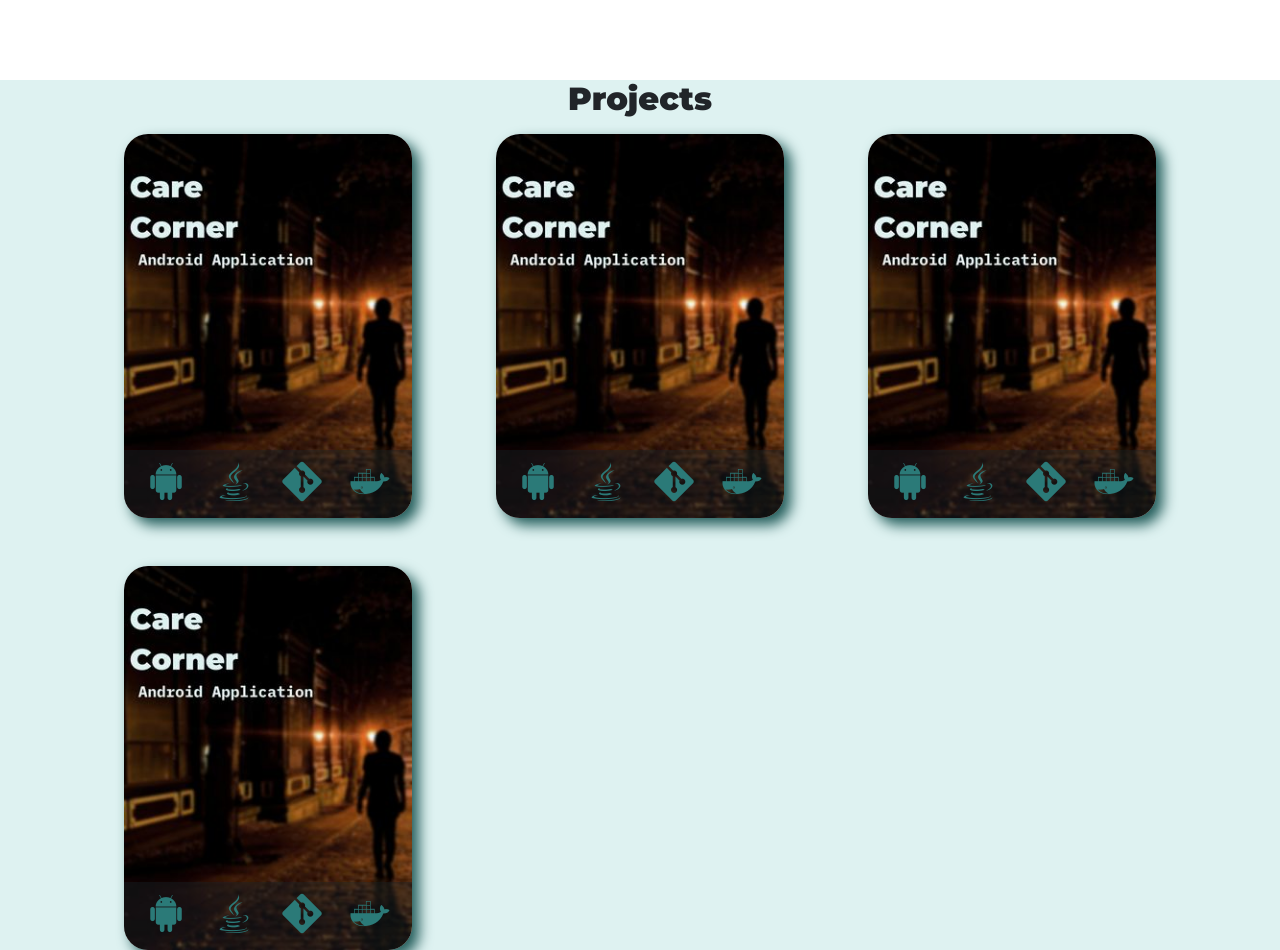
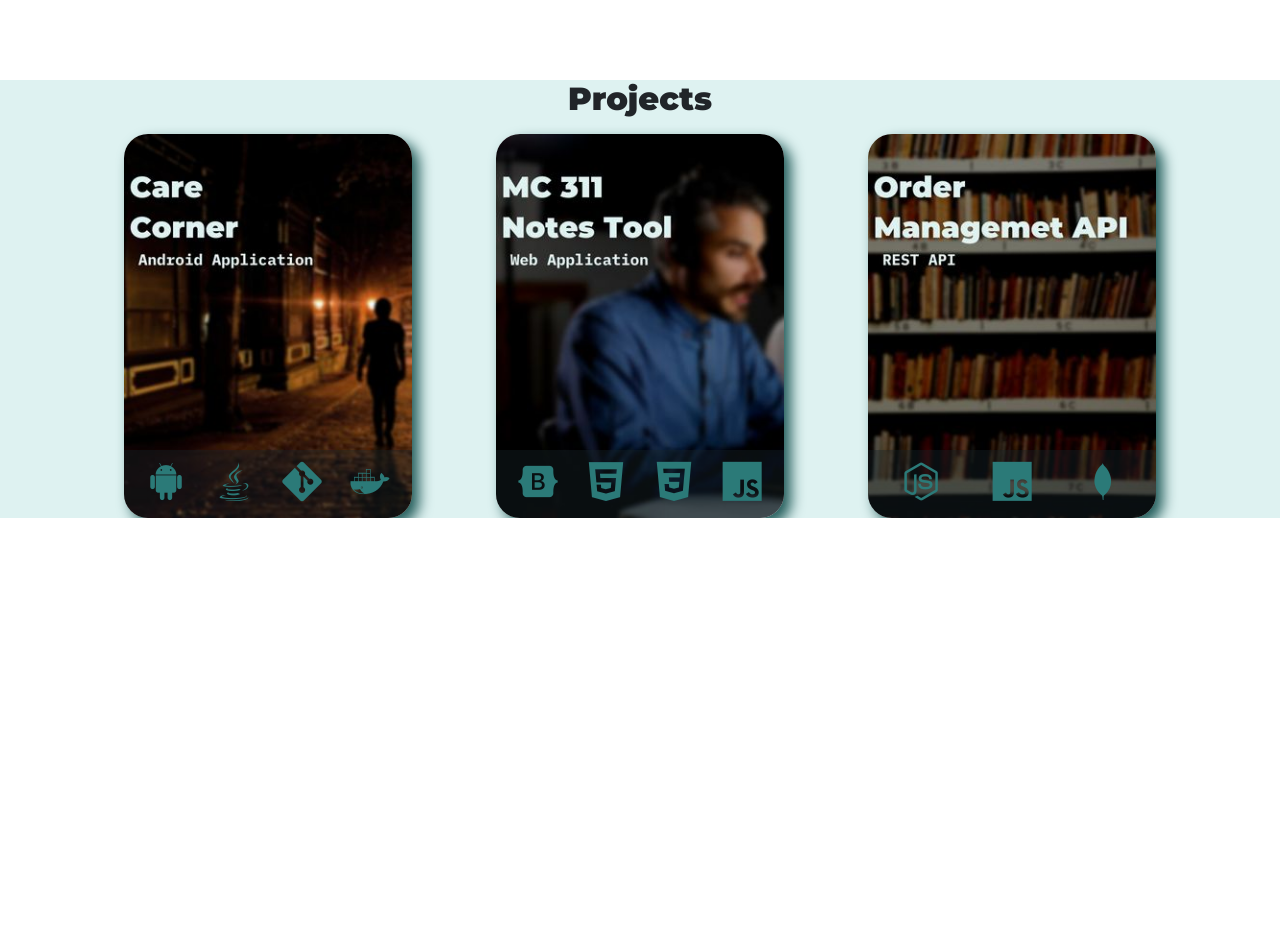
Before and after one commit to thorrellt/react-portfolio, a React (Vite) app: page / in a window 1280 px wide. Shown: the part 1200-2150 px from the top of the page. After the commit the page ends 1718 px from the top, so only its background shows below. Built offline with nearby package versions, Linux system fonts and the light colour scheme.

Commit message:
abstacted out card data

```diff
--- a/src/components/AboutMe.jsx
+++ b/src/components/AboutMe.jsx
@@ -3,13 +3,13 @@ import Container from 'react-bootstrap/Container';
 import Row from 'react-bootstrap/Row';
 import Col from 'react-bootstrap/Col';
 import Skill from './Skill'
-import SkillsData from '../data/skillsData'
-
 import '../styles/AboutMe.css'
 import skillsData from '../data/skillsData';
 
 function AboutMe(props) {
+
     const skillElements = skillsData.map((skill, i) => {
+        // console.log(skill)
         return (
             <Skill
                 key={i}
--- a/src/components/ProjectCard.jsx
+++ b/src/components/ProjectCard.jsx
@@ -11,9 +11,10 @@ export default function ProjectCard(props) {
      * PROPS
      */
     const {imgName, stackIcons} = props
-    const iconElements = stackIcons.map(iconName => {
+    const iconElements = stackIcons.map((iconName, i) => {
         return (
             <StackIcon
+                key={i}
                 iconName={iconName}
             />
         )
--- a/src/components/Projects.jsx
+++ b/src/components/Projects.jsx
@@ -4,31 +4,26 @@ import Row from 'react-bootstrap/Row';
 import Col from 'react-bootstrap/Col';
 import ProjectCard from './ProjectCard'
 import '../styles/Projects.css'
+import projCardData from '../data/projectCardData'
 
 export default function Projects(props) {
-    const stackIcons = ["devicon-android-plain", "devicon-java-plain", "devicon-git-plain", "devicon-docker-plain"]
+
+    const projCardElements = projCardData.map((projCard, i) => {
+        return (
+            <ProjectCard
+                key = {i}
+                imgName={projCard.imgName}
+                stackIcons={projCard.stackIcons}
+            />
+        )
+    })
+
     return (
         <section className='container-fluid position-relative bg-secondary' id='Projects'>
             <h2 className='mt-5 mb-3 text-center'>
                 Projects</h2>
             <Container className='gy-5 mx-auto row'>
-                <ProjectCard
-                imgName = 'card-img-cc.jpg'
-                stackIcons = {stackIcons}
-                />
-                <ProjectCard
-                imgName = 'card-img-cc.jpg'
-                stackIcons = {stackIcons}
-                />
-                <ProjectCard
-                imgName = 'card-img-cc.jpg'
-                stackIcons = {stackIcons}
-                />
-                <ProjectCard
-                imgName = 'card-img-cc.jpg'
-                stackIcons = {stackIcons}
-                />
-
+                {projCardElements}
             </Container>
 
         </section>
--- a/src/components/Skill.jsx
+++ b/src/components/Skill.jsx
@@ -6,6 +6,7 @@ import Col from 'react-bootstrap/Col';
 
 export default function Skill(props) {
     const {title, className} = props
+    // console.log(props)
 
     return (
         <Col xs={6} sm={3} className='text-center' alt={`${title} Icon`} title={title} >
--- a/src/components/StackIcon.jsx
+++ b/src/components/StackIcon.jsx
@@ -3,7 +3,6 @@ import Col from 'react-bootstrap/Col';
 
 
 export default function StackIcon(props) {
-    console.log(props.iconName)
     return (
         <Col className='portfolio-icons  fs-1 text-center'>
             <i className={props.iconName} />
--- /dev/null
+++ b/src/data/projectCardData.js
@@ -0,0 +1,17 @@
+const ccIcons = ["devicon-android-plain", "devicon-java-plain", "devicon-git-plain", "devicon-docker-plain"]
+
+export default [
+    {
+        imgName: 'card-img-cc.jpg',
+        stackIcons: ["devicon-android-plain", "devicon-java-plain", "devicon-git-plain", "devicon-docker-plain"]
+    },
+    {
+        imgName: 'card-img-mc311.jpg',
+        stackIcons: ["devicon-bootstrap-plain", "devicon-html5-plain", "devicon-css3-plain", "devicon-javascript-plain"]
+    },
+    {
+        imgName: 'card-img-api.jpg',
+        stackIcons: ["devicon-nodejs-plain", "devicon-javascript-plain", "devicon-mongodb-plain"]
+    }
+
+]
```
Also changed, not shown: src/data/skillsData.js (+8 -8 lines).
